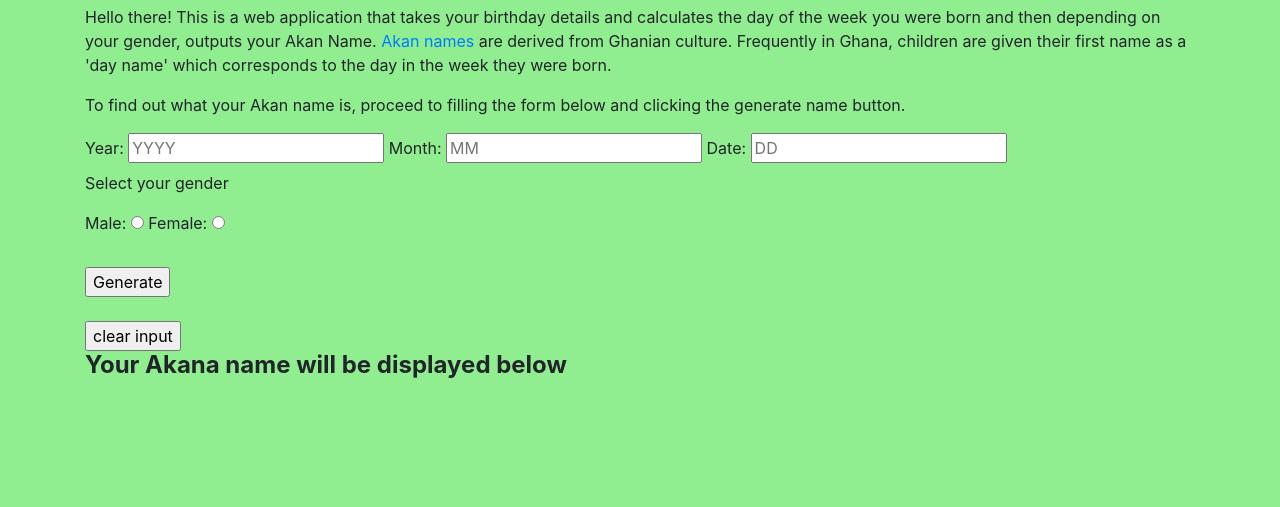
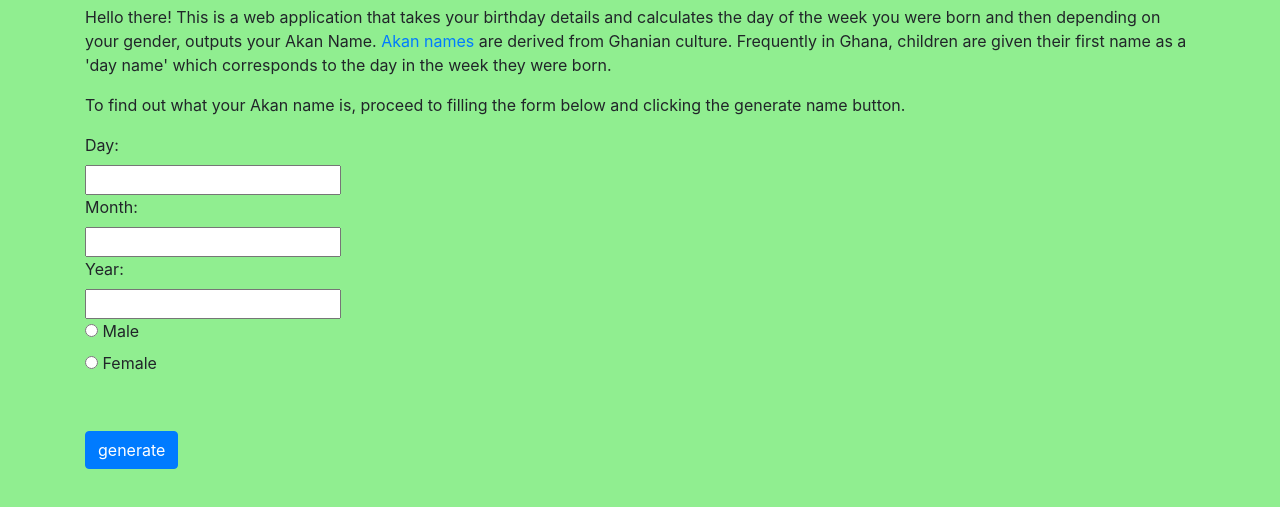
Before and after one commit to collins-koech/akan-name-generator, a plain HTML site: page index.html in a window 1280 px wide. Shown: the part 51-558 px from the top of the page. Drawn offline with nearby package versions, Linux system fonts and the light colour scheme.

Commit message:
add changes to javascript

```diff
--- a/CSS/styles.css
+++ b/CSS/styles.css
@@ -1,3 +1,8 @@
 body {
     background-color: lightgreen;
 }
+
+h1 {
+    padding: 0;
+    animation-duration: inherit;
+}
--- a/index.html
+++ b/index.html
@@ -6,6 +6,7 @@
     <meta name="viewport" content="width=device-width, initial-scale=1.0">
     <title>AKAN NAME GENERATOR</title>
     <link rel="stylesheet" href="CSS/bootstrap.css">
+    <link rel="stylesheet" href="https://stackpath.bootstrapcdn.com/bootstrap/4.4.1/css/bootstrap.min.css">
     <link rel="stylesheet" href="CSS/styles.css">
 </head>
 
@@ -15,42 +16,29 @@
             <h1>The Akan name generator!</h1>
             <p>Hello there! This is a web application that takes your birthday details and calculates the day of the week you were born and then depending on your gender, outputs your Akan Name. <a class="research" href="https://en.wikipedia.org/wiki/Akan_names"
                     target="_blank">Akan names</a> are derived from Ghanian culture. Frequently in Ghana, children are given their first name as a 'day name' which corresponds to the day in the week they were born. </p>
-            <p>To find out what your Akan name is, proceed to filling the form below and clicking the generate name button.
-                <form class="myform" onsubmit="return getAkanName()">
-                    <label for="year-of-birth">
-                    Year:
-                    <input id="year-input"  type="number" name="text" placeholder="YYYY" value="">
-                </label>
-                    <label for="month-of-birth">
-                    Month:
-                <input id="month-input" type="number" name="text" placeholder="MM" value="">
-            </label>
-                    <label for="date-of-birth">
-                    Date:
-                <input id="date-input" type="number" name="text" placeholder="DD" value="">
-             </label>
-                    <br>
-                    <label for="gender">
-             <p>Select your gender</p>
-             Male:
-             <input id="male-input" type="radio" name="text"  value="male">
-             Female:
-             <input id="female-input" type="radio" name="text" value="female">
-            </label>
-                    <br><br>
-                    <input id="get-name" type="submit" value="Generate">
-                    <br><br>
-                </form>
-                <form onsubmit="return clearInput()">
-                    <input class="clear" type="submit" value="clear input">
-                </form>
+            <p>To find out what your Akan name is, proceed to filling the form below and clicking the generate name button.</p>
 
-                <h4 id=display-name><strong>Your Akana name will be displayed below</strong></h4>
-                <p id="results"> </p>
+            <form class="myform" onsubmit="return getAkanName()">
 
+                <label for="day">Day:</label><br>
+                <input type="text" id="day" name="day" required><br>
+
+                <label for="month">Month:</label><br>
+                <input type="text" id="month" name="month" required><br>
+
+                <label for="year">Year:</label><br>
+                <input type="text" id="year" name="year" required><br>
+
+                <input type="radio" id="male" name="gender" value="male" required>
+                <label for="male">Male</label><br>
+
+                <input type="radio" id="female" name="gender" value="female" required>
+                <label for="female">Female</label><br><br><br>
+                <button type="button" class="btn btn-primary" onclick="findNames()">generate</button>
+            </form>
         </div>
     </div>
-    <script src="script.js"></script>
+    <script src="/script.js"></script>
 </body>
 
 </html>
--- a/script.js
+++ b/script.js
@@ -0,0 +1,33 @@
+// Business logic
+var daysOfTheWeek = ["Sunday", "Monday", "Tuesday", "Wednesday", "Thursday", "Friday", "Saturday"];
+var maleNames = ["Kwasi", "Kwadwo", "Kwabena", "Kwaku", "Yaw", "Kofi", "Kwame"];
+var femaleNames = ["Akosua", "Adoa", "Abenaa", "Akua", "Yaa", "Afua", "Ama"];
+
+
+//user interface logic
+function findNames() {
+    var day = parseInt(document.getElementById("day").value);
+    var month = parseInt(document.getElementById("month").value);
+    var year = parseInt(document.getElementById("year").value);
+    var male = document.getElementById("male");
+    var female = document.getElementById("female");
+
+    if (day <= 0 || day > 31) {
+        alert("Enter valid day")
+    } else if (month <= 0 || month > 12 || (month == 2 && day > 29)) {
+        alert("Enter valid month..")
+    }
+
+
+
+    var a = Math.floor((14 - month) / 12)
+    var y = year - a
+    var m = month + 12 * a - 2
+    var d = (day + y + Math.floor(y / 4) - Math.floor(y / 100) + Math.floor(year / 400) + Math.floor((31 * m) / 12)) % 7
+
+    if (male.checked == true) {
+        alert("You were born on " + daysOfTheWeek[d] + " and your Akan name is: " + maleNames[d]);
+    } else if (female.checked == true) {
+        alert("You were born on " + daysOfTheWeek[d] + " and your Akan name is: " + femaleNames[d]);
+    }
+}
```
